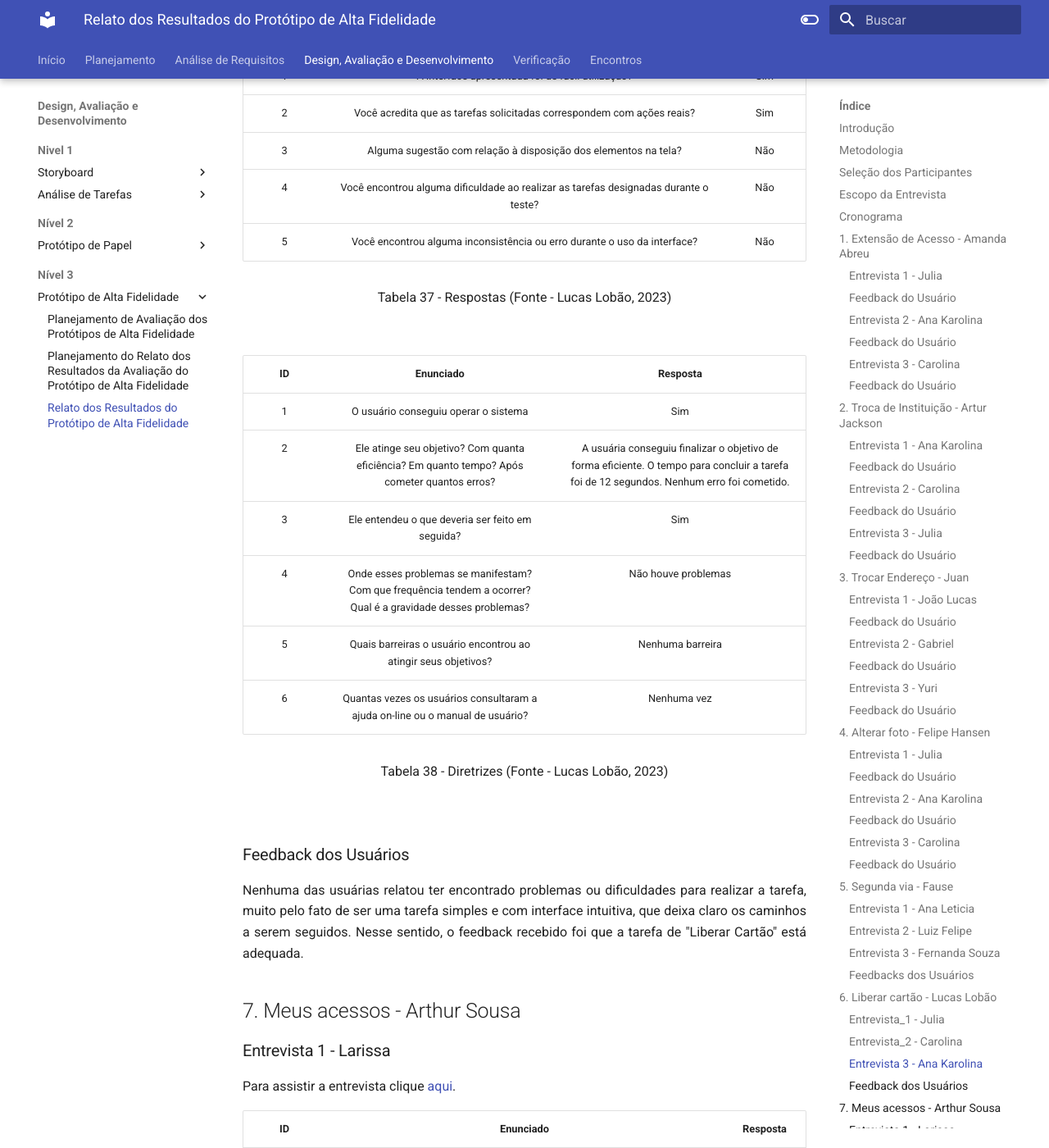
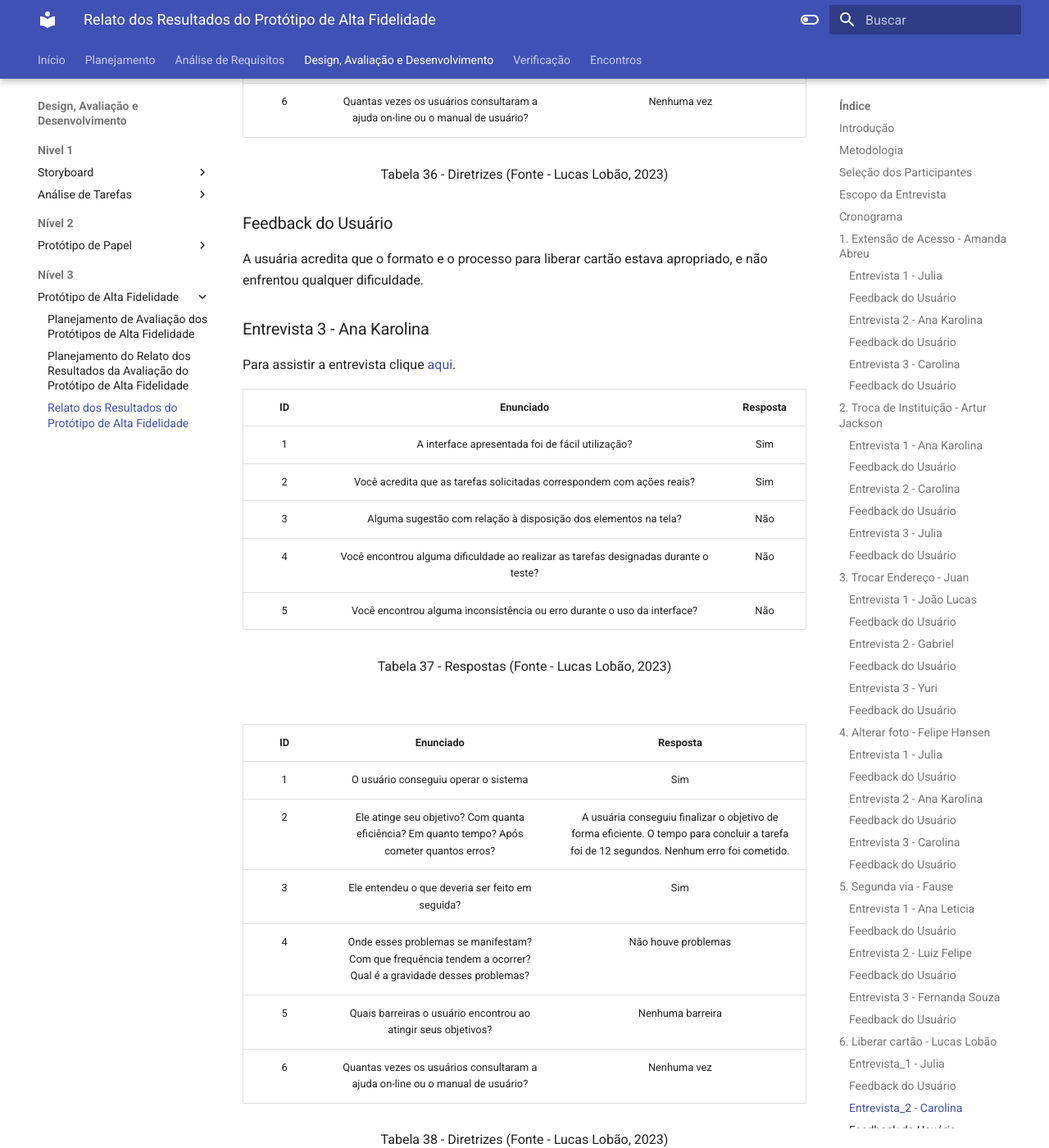
Before and after one commit to Interacao-Humano-Computador/2023.2--BRB-Mobilidade, an MkDocs documentation site: the page built from docs/designAvaliacao/prototipo_fidelidade/prototipo_Alta_Fidelidade.md, in a window 1280 px wide and 1400 px high, scrolled down 22374 px. Shown: the whole window at 82% size. Built offline with MkDocs 1.6.1 and Material for MkDocs 9.7.7, drawn with Linux system fonts in a browser that asks for light colours; some of the changed text lies outside the part shown.

Commit message:
add feedbacks

```diff
--- a/docs/designAvaliacao/prototipo_fidelidade/prototipo_Alta_Fidelidade.md
+++ b/docs/designAvaliacao/prototipo_fidelidade/prototipo_Alta_Fidelidade.md
@@ -545,6 +545,10 @@
     <p>Tabela 28 - Diretrizes (Fonte - Fause Carlos, 2023)</p>
 </div>
 
+### Feedback do Usuário
+
+A utilizadora acredita que o formato e o processo para emitir 2° via estava apropriado, e não enfrentou qualquer dificuldade.
+
 
 ### Entrevista 2 - Luiz Felipe
 
@@ -579,6 +583,9 @@
     <p>Tabela 30 - Diretrizes (Fonte - Fause Carlos, 2023)</p>
 </div>
 
+### Feedback do Usuário
+O usuário acredita que o formato e o processo para emitir 2° via estava apropriado, e não enfrentou qualquer dificuldade.
+
 ### Entrevista 3 - Fernanda Souza
 
 Para assistir a entrevista clique [aqui](https://youtu.be/-B7sVMv2zxQ).
@@ -609,12 +616,9 @@
     <p>Tabela 32 - Diretrizes (Fonte - Fause Carlos, 2023)</p>
 </div>
 
-### Feedbacks dos Usuários
+### Feedback do Usuário
+A usuária acredita que o formato e o processo para emitir 2° via estava apropriado, e não enfrentou qualquer dificuldade.
 
-<p style="text-align: justify">
-Alguns usuários relataram que tiveram uma pequena dificuldade na hora de selecionar o motivo da solicitação, pois não havia um indicativo claro de que o campo era uma caixa de seleção. Sugeriram que poderia ser mais explícito no protótipo
-
-</p>
 
 ## 6. Liberar cartão - Lucas Lobão
 
@@ -653,6 +657,10 @@
 
 </br>
 
+
+### Feedback do Usuário
+A usuária acredita que o formato e o processo para liberar cartão estava apropriado, e não enfrentou qualquer dificuldade.
+
 ### Entrevista_2 - Carolina
 
 Para assistir a entrevista clique [aqui](https://youtu.be/4PWmokldulM).
@@ -688,6 +696,8 @@
     <p>Tabela 36 - Diretrizes (Fonte - Lucas Lobão, 2023)</p>
 </div>
 
+### Feedback do Usuário
+A usuária acredita que o formato e o processo para liberar cartão estava apropriado, e não enfrentou qualquer dificuldade.
 </br>
 
 ### Entrevista 3 - Ana Karolina
@@ -723,14 +733,11 @@
     <p>Tabela 38 - Diretrizes (Fonte - Lucas Lobão, 2023)</p>
 </div>
 
+### Feedback do Usuário
+A usuária acredita que o formato e o processo para liberar cartão estava apropriado, e não enfrentou qualquer dificuldade.
 
 </br>
 
-### Feedback dos Usuários
-
-<p  style="text-align: justify">
-Nenhuma das usuárias relatou ter encontrado problemas ou dificuldades para realizar a tarefa, muito pelo fato de ser uma tarefa simples e com interface intuitiva, que deixa claro os caminhos a serem seguidos. Nesse sentido, o feedback recebido foi que a tarefa de "Liberar Cartão" está adequada.
-</p>
 
 ## 7. Meus acessos - Arthur Sousa
 
```
